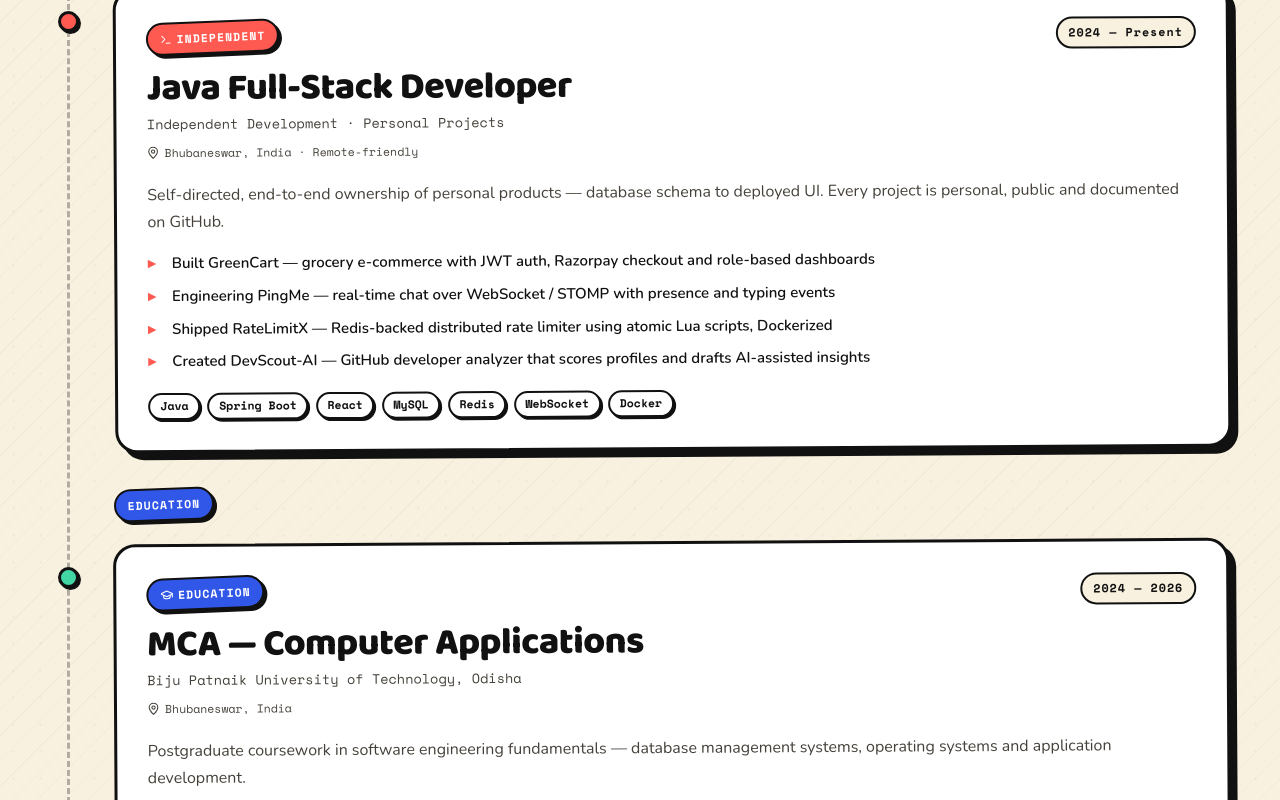
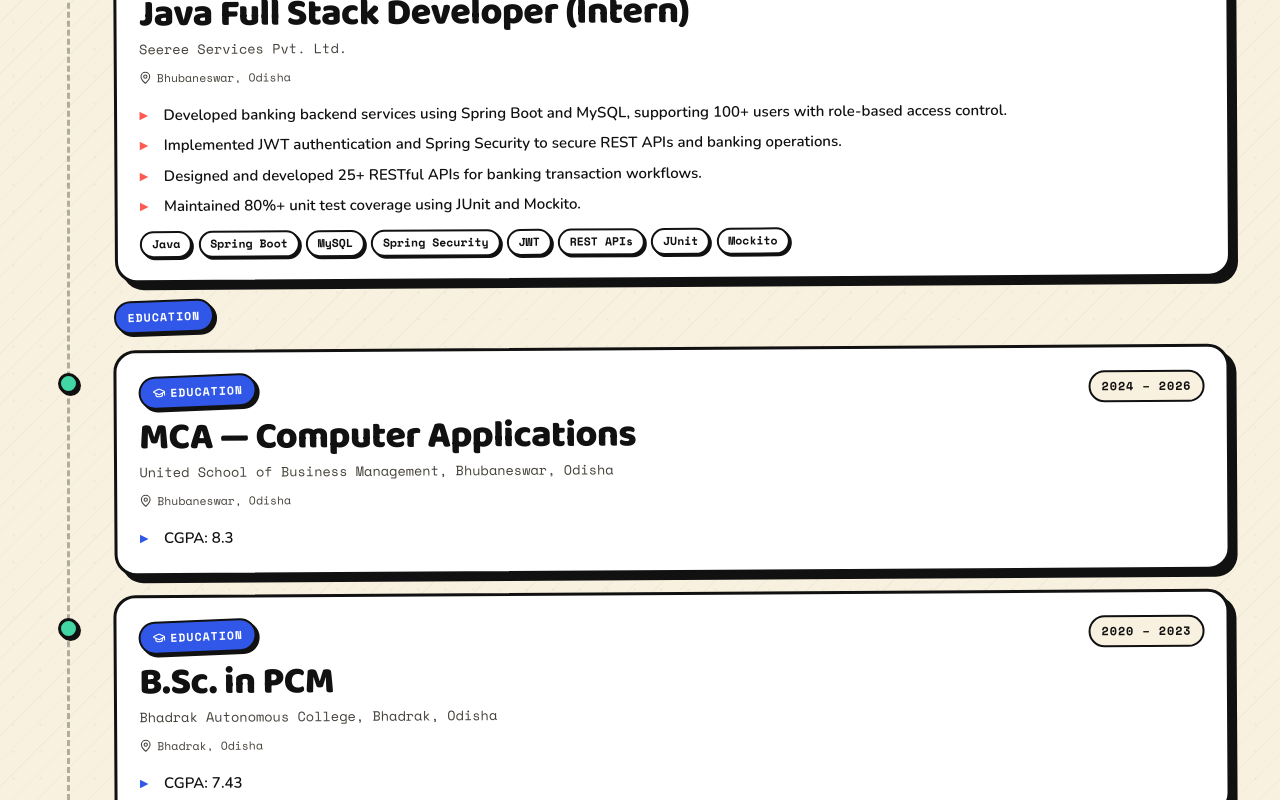
Before and after one commit to soubhagya-behera/soubhagya-dev, a React (Vite) app: page / in a window 1280 px wide. Shown: the part 2880-3680 px from the top of the page. Built offline with nearby package versions, Linux system fonts and the light colour scheme.

Commit message:
Refine the Experince section

```diff
--- a/src/components/experience/Experience.tsx
+++ b/src/components/experience/Experience.tsx
@@ -6,8 +6,8 @@ import { ExperienceCard } from './ExperienceCard'
 import { experience } from '../../data/experience'
 import './experience.css'
 
-const GROUPS: { kind: 'independent' | 'education'; label: string }[] = [
-  { kind: 'independent', label: 'Independent Development' },
+const GROUPS: { kind: 'internship' | 'education'; label: string }[] = [
+  { kind: 'internship', label: 'Internship' },
   { kind: 'education', label: 'Education' },
 ]
 
@@ -22,7 +22,7 @@ export function Experience() {
           deco="zigzag"
           decoColor="var(--mint)"
           title="The road so far."
-          subtitle="Independent builds and formal education — no padded titles, every entry shipped real code."
+          subtitle="A single internship plus formal education — honest and compact."
         />
         <ol className="timeline">
           {GROUPS.map(group => {
@@ -31,7 +31,7 @@ export function Experience() {
             return (
               <Fragment key={group.kind}>
                 <li className="timeline__group">
-                  <Sticker accent={group.kind === 'independent' ? 'coral' : 'cobalt'} rotate={-2}>
+                  <Sticker accent={group.kind === 'internship' ? 'coral' : 'cobalt'} rotate={-2}>
                     {group.label}
                   </Sticker>
                 </li>
--- a/src/components/experience/ExperienceCard.tsx
+++ b/src/components/experience/ExperienceCard.tsx
@@ -1,4 +1,4 @@
-import { GraduationCap, MapPin, Terminal } from 'lucide-react'
+import { Briefcase, GraduationCap, MapPin } from 'lucide-react'
 import type { ExperienceItem } from '../../types'
 import { Sticker } from '../ui/Sticker'
 
@@ -7,13 +7,16 @@ interface ExperienceCardProps {
 }
 
 export function ExperienceCard({ item }: ExperienceCardProps) {
+  const isInternship = item.kind === 'internship'
+  const isEducation = item.kind === 'education'
+
   return (
     <article className={`xp-card xp-card--${item.kind}`}>
       <header className="xp-card__head">
-        <Sticker accent={item.kind === 'independent' ? 'coral' : 'cobalt'} rotate={-2}>
-          {item.kind === 'independent' ? (
+        <Sticker accent={isEducation ? 'cobalt' : 'coral'} rotate={-2}>
+          {isInternship ? (
             <>
-              <Terminal size={12} aria-hidden="true" /> Independent
+              <Briefcase size={12} aria-hidden="true" /> Internship
             </>
           ) : (
             <>
@@ -30,7 +33,7 @@ export function ExperienceCard({ item }: ExperienceCardProps) {
         <MapPin size={13} aria-hidden="true" /> {item.location}
       </p>
 
-      <p className="xp-card__desc">{item.description}</p>
+      {item.description ? <p className="xp-card__desc">{item.description}</p> : null}
 
       {item.achievements.length > 0 && (
         <ul className="xp-card__list">
@@ -40,6 +43,7 @@ export function ExperienceCard({ item }: ExperienceCardProps) {
         </ul>
       )}
 
+      {item.technologies.length > 0 && (
         <ul className="xp-card__tech">
           {item.technologies.map(technology => (
             <li key={technology} className="chip">
@@ -47,6 +51,7 @@ export function ExperienceCard({ item }: ExperienceCardProps) {
             </li>
           ))}
         </ul>
+      )}
     </article>
   )
 }
--- a/src/components/experience/experience.css
+++ b/src/components/experience/experience.css
@@ -1,7 +1,15 @@
+.experience {
+  padding-bottom: clamp(1.2rem, 2.5vw, 1.9rem);
+}
+
+.experience .sec-head {
+  margin-bottom: clamp(1.25rem, 3vw, 1.95rem);
+}
+
 .timeline {
   list-style: none;
   margin: 0;
-  padding: 0.5rem 0 0;
+  padding: 0.2rem 0 0;
   position: relative;
 }
 
@@ -20,7 +28,7 @@
 }
 
 .timeline__item + .timeline__item {
-  margin-top: clamp(1.8rem, 4vw, 2.8rem);
+  margin-top: clamp(0.85rem, 2vw, 1.2rem);
 }
 
 .timeline__node {
@@ -36,7 +44,8 @@
   z-index: 1;
 }
 
-.timeline__node--independent {
+.timeline__node--independent,
+.timeline__node--internship {
   background: var(--coral);
 }
 
@@ -46,8 +55,8 @@
 
 .timeline__group {
   padding-left: clamp(2.8rem, 6vw, 4rem);
-  margin-top: clamp(1.6rem, 3.5vw, 2.4rem);
-  margin-bottom: clamp(0.9rem, 2vw, 1.2rem);
+  margin-top: clamp(0.9rem, 2vw, 1.2rem);
+  margin-bottom: clamp(0.6rem, 1.5vw, 0.85rem);
 }
 
 .timeline > .timeline__group:first-child {
@@ -59,7 +68,7 @@
   border: var(--border-w) solid var(--ink);
   border-radius: var(--radius-lg);
   box-shadow: var(--shadow-md);
-  padding: clamp(1.3rem, 3vw, 1.9rem);
+  padding: clamp(1.05rem, 2.2vw, 1.4rem);
   transform: rotate(-0.35deg);
   transition:
     transform var(--dur-med) var(--spring),
@@ -77,7 +86,7 @@
   justify-content: space-between;
   gap: 1rem;
   flex-wrap: wrap;
-  margin-bottom: 0.9rem;
+  margin-bottom: 0.55rem;
 }
 
 .xp-card__period {
@@ -107,16 +116,16 @@
 }
 
 .xp-card__desc {
-  margin-top: 0.95rem;
+  margin-top: 0.6rem;
   color: var(--ink-soft);
 }
 
 .xp-card__list {
   list-style: none;
-  margin-top: 1rem;
+  margin-top: 0.65rem;
   display: flex;
   flex-direction: column;
-  gap: 0.5rem;
+  gap: 0.35rem;
 }
 
 .xp-card__list li {
@@ -126,7 +135,8 @@
   font-weight: 600;
 }
 
-.xp-card--independent .xp-card__list li::before {
+.xp-card--independent .xp-card__list li::before,
+.xp-card--internship .xp-card__list li::before {
   content: '▸';
   position: absolute;
   left: 0;
@@ -146,6 +156,6 @@
   list-style: none;
   display: flex;
   flex-wrap: wrap;
-  gap: 0.45rem;
-  margin-top: 1.15rem;
+  gap: 0.4rem;
+  margin-top: 0.75rem;
 }
--- a/src/data/experience.ts
+++ b/src/data/experience.ts
@@ -2,32 +2,41 @@ import type { ExperienceItem } from '../types'
 
 export const experience: ExperienceItem[] = [
   {
-    id: 'independent-development',
-    kind: 'independent',
-    role: 'Java Full-Stack Developer',
-    org: 'Independent Development · Personal Projects',
-    period: '2024 — Present',
-    location: 'Bhubaneswar, India · Remote-friendly',
-    description:
-      'Self-directed, end-to-end ownership of personal products — database schema to deployed UI. Every project is personal, public and documented on GitHub.',
+    id: 'internship-seeree',
+    kind: 'internship',
+    role: 'Java Full Stack Developer (Intern)',
+    org: 'Seeree Services Pvt. Ltd.',
+    period: 'Oct. 2025 – Apr. 2026',
+    location: 'Bhubaneswar, Odisha',
+    description: '',
     achievements: [
-      'Built GreenCart — grocery e-commerce with JWT auth, Razorpay checkout and role-based dashboards',
-      'Engineering PingMe — real-time chat over WebSocket / STOMP with presence and typing events',
-      'Shipped RateLimitX — Redis-backed distributed rate limiter using atomic Lua scripts, Dockerized',
-      'Created DevScout-AI — GitHub developer analyzer that scores profiles and drafts AI-assisted insights',
+      'Developed banking backend services using Spring Boot and MySQL, supporting 100+ users with role-based access control.',
+      'Implemented JWT authentication and Spring Security to secure REST APIs and banking operations.',
+      'Designed and developed 25+ RESTful APIs for banking transaction workflows.',
+      'Maintained 80%+ unit test coverage using JUnit and Mockito.',
     ],
-    technologies: ['Java', 'Spring Boot', 'React', 'MySQL', 'Redis', 'WebSocket', 'Docker'],
+    technologies: ['Java', 'Spring Boot', 'MySQL', 'Spring Security', 'JWT', 'REST APIs', 'JUnit', 'Mockito'],
   },
   {
-    id: 'mca-bput',
+    id: 'mca-usbm',
     kind: 'education',
     role: 'MCA — Computer Applications',
-    org: 'Biju Patnaik University of Technology, Odisha',
-    period: '2024 — 2026',
-    location: 'Bhubaneswar, India',
-    description:
-      'Postgraduate coursework in software engineering fundamentals — database management systems, operating systems and application development.',
-    achievements: [],
-    technologies: ['DBMS', 'Operating Systems', 'Software Engineering'],
+    org: 'United School of Business Management, Bhubaneswar, Odisha',
+    period: '2024 – 2026',
+    location: 'Bhubaneswar, Odisha',
+    description: '',
+    achievements: ['CGPA: 8.3'],
+    technologies: [],
+  },
+  {
+    id: 'bsc-bhadrak',
+    kind: 'education',
+    role: 'B.Sc. in PCM',
+    org: 'Bhadrak Autonomous College, Bhadrak, Odisha',
+    period: '2020 – 2023',
+    location: 'Bhadrak, Odisha',
+    description: '',
+    achievements: ['CGPA: 7.43'],
+    technologies: [],
   },
 ]
--- a/src/types.ts
+++ b/src/types.ts
@@ -41,7 +41,7 @@ export interface Project {
 
 export interface ExperienceItem {
   id: string
-  kind: 'independent' | 'education'
+  kind: 'internship' | 'education' | 'independent'
   role: string
   org: string
   period: string
```
Lines whose indentation alone changed are shown as unchanged.
